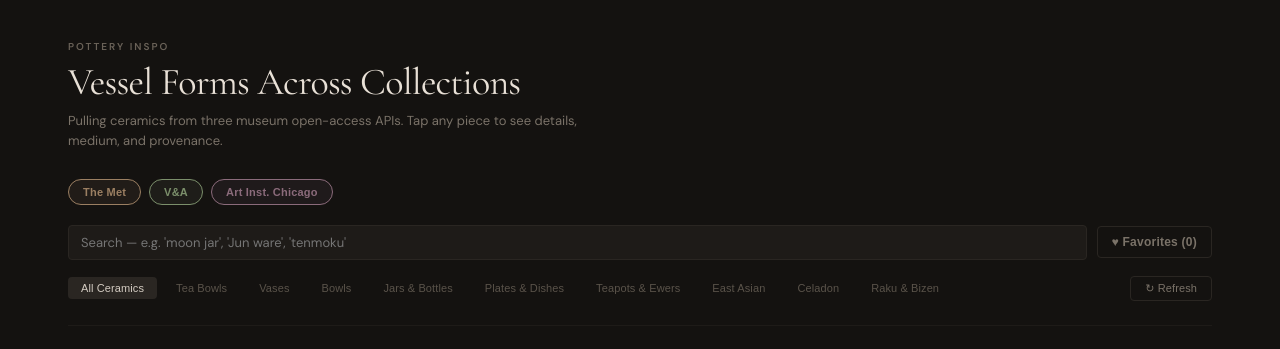
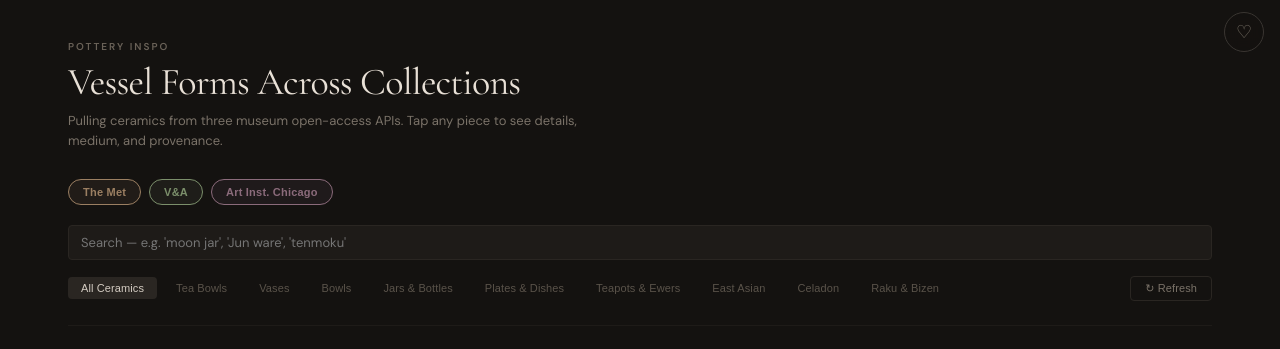
Before and after one commit to yxtzhu/yxtzhu.github.io, a Jekyll site: the page apps/pottery-inspiration/index.html, which Jekyll copies as it is, in a window 1280 px wide. Shown: the top 349 px of the page. Built offline with Jekyll 4.4.1, drawn with Linux system fonts in a browser that asks for light colours.

Commit message:
Fix pottery app UI: single-line museum pills, heart icon favorites, shape-based similar forms
- Museum pills: nowrap + overflow-x scroll so all three fit on one line
- Favorites: removed from search row, now a fixed heart icon button (top-right) with count badge
- Similar forms: extract vessel shape (vase, bowl, jar, bottle, etc.) from title/classification using word-boundary regex, so "Similar forms" searches by actual physical form type rather than metadata strings like classification/period/culture

https://claude.ai/code/session_013vtarcxVYDSxQwaWrE6S1Z

```diff
--- a/apps/pottery-inspiration/index.html
+++ b/apps/pottery-inspiration/index.html
@@ -404,8 +412,35 @@ function PotteryInspiration() {
         ::-webkit-scrollbar { width: 6px; }
         ::-webkit-scrollbar-track { background: #141210; }
         ::-webkit-scrollbar-thumb { background: #2A2622; border-radius: 3px; }
+        .pills-scroll::-webkit-scrollbar { display: none; }
       `}</style>
       <div style={{ minHeight:"100vh",background:"#141210",color:"#D4CCC2",fontFamily:"'DM Sans',system-ui,sans-serif" }}>
+
+        <button
+          onClick={() => setShowFavorites(v => !v)}
+          aria-label={showFavorites ? "Show all" : `Favorites (${favItems.length})`}
+          style={{
+            position:"fixed",top:"calc(env(safe-area-inset-top, 0px) + 12px)",right:16,zIndex:200,
+            width:40,height:40,borderRadius:"50%",
+            border:showFavorites?"1.5px solid #E8A0A0":"1.5px solid #3A3632",
+            background:showFavorites?"rgba(232,160,160,0.15)":"rgba(20,18,16,0.85)",
+            color:showFavorites?"#E8A0A0":"#7A7268",
+            cursor:"pointer",fontSize:18,display:"flex",alignItems:"center",justifyContent:"center",
+            backdropFilter:"blur(8px)",transition:"all 0.2s ease",
+          }}
+        >
+          {showFavorites ? "♥" : "♡"}
+          {favItems.length > 0 && (
+            <span style={{
+              position:"absolute",top:-3,right:-3,
+              background:"#E8A0A0",color:"#141210",
+              fontSize:8,fontWeight:700,lineHeight:1,
+              minWidth:14,height:14,borderRadius:7,
+              display:"flex",alignItems:"center",justifyContent:"center",padding:"0 3px",
+              fontFamily:"'DM Sans',system-ui,sans-serif",
+            }}>{favItems.length}</span>
+          )}
+        </button>
 
         <header style={{ padding:`calc(env(safe-area-inset-top, 0px) + 40px) 28px 0`,maxWidth:1200,margin:"0 auto" }}>
           <div style={{ fontSize:10,fontWeight:600,textTransform:"uppercase",letterSpacing:"0.2em",color:"#6A6258",marginBottom:8 }}>Pottery Inspo</div>
@@ -416,13 +451,13 @@ function PotteryInspiration() {
             Pulling ceramics from three museum open-access APIs. Tap any piece to see details, medium, and provenance.
           </p>
 
-          <div style={{ display:"flex",gap:8,flexWrap:"wrap",marginBottom:20 }}>
+          <div className="pills-scroll" style={{ display:"flex",gap:8,flexWrap:"nowrap",overflowX:"auto",marginBottom:20,scrollbarWidth:"none",msOverflowStyle:"none" }}>
             {Object.entries(SOURCES).map(([key,src]) => {
               const active = activeSources.has(key);
               const count = loadedCount[key] || 0;
               return (
                 <button key={key} onClick={() => toggleSource(key)} style={{
-                  padding:"6px 14px",borderRadius:20,
+                  padding:"6px 14px",borderRadius:20,flexShrink:0,
                   border: active ? `1.5px solid ${src.accent}` : "1.5px solid #2A2622",
                   background: active ? `${src.accent}18` : "transparent",
                   color: active ? src.accent : "#5A534A",
@@ -438,7 +473,7 @@ function PotteryInspiration() {
             })}
           </div>
 
-          <div style={{ display:"flex",gap:10,marginBottom:16,alignItems:"center",flexWrap:"wrap" }}>
+          <div style={{ display:"flex",gap:10,marginBottom:16,alignItems:"center" }}>
             <input
               type="text"
               value={searchQuery}
@@ -455,7 +490,6 @@ function PotteryInspiration() {
             {searchQuery && (
               <button onClick={() => { setSearchQuery(""); fetchResults(activeCategory, activeSources); }} style={{ padding:"8px 12px",borderRadius:4,border:"1px solid #2A2622",background:"transparent",color:"#7A7268",fontSize:12,cursor:"pointer" }}>Clear</button>
             )}
-            <button onClick={() => setShowFavorites(v => !v)} style={{ padding:"8px 14px",borderRadius:4,border:showFavorites?"1px solid #E8A0A0":"1px solid #2A2622",background:showFavorites?"#E8A0A020":"transparent",color:showFavorites?"#E8A0A0":"#7A7268",fontSize:12,fontWeight:600,cursor:"pointer",letterSpacing:"0.02em" }}>♥ Favorites ({favItems.length})</button>
           </div>
 
           <div style={{ display:"flex",gap:6,flexWrap:"wrap",marginBottom:32,paddingBottom:24,borderBottom:"1px solid #1E1B18",alignItems:"center" }}>
```
Also changed, not shown: other parts of apps/pottery-inspiration/index.html (+10 -1 lines).
